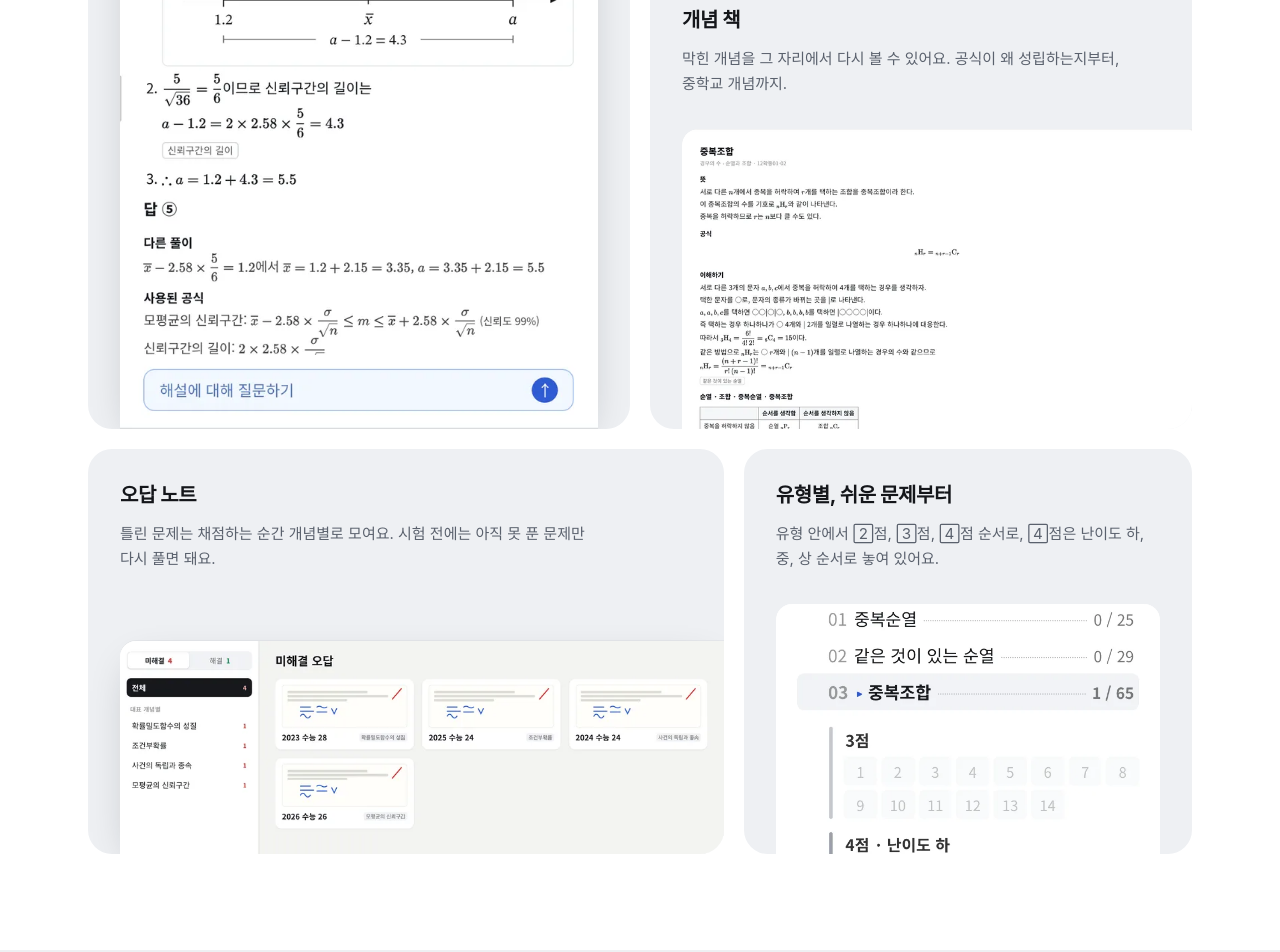
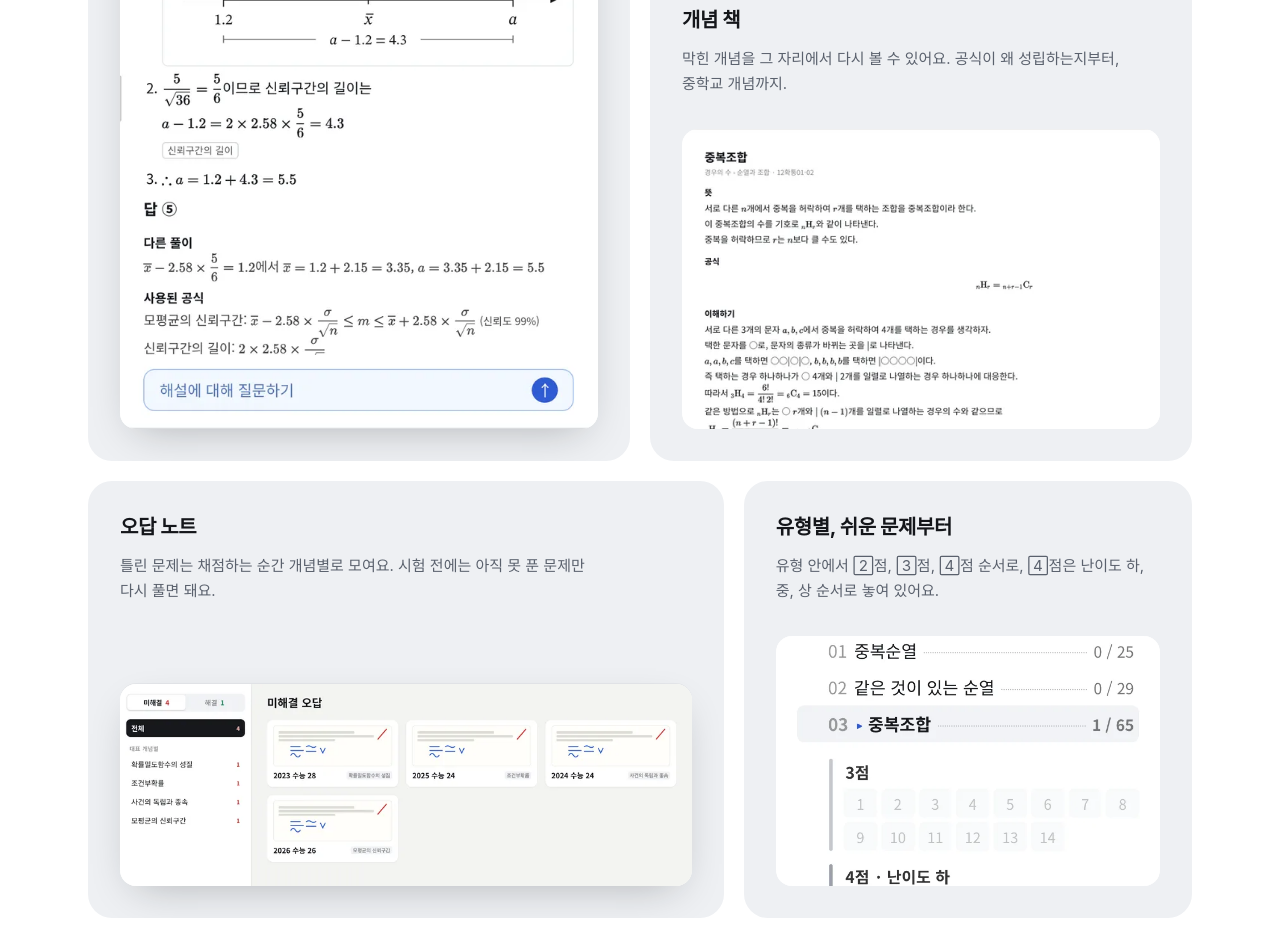
Before and after one commit to Knowledge-Graph-Errorlog/bigeupWeb, a React (Vite) app: page / in a window 1280 px wide. Shown: the part 5160-6112 px from the top of the page. Built offline with nearby package versions, Linux system fonts and the light colour scheme; no server answers; a web font is replaced by a local one.

Commit message:
그 밖의 기능 칸: 앱 화면 사진이 회색 칸 밖으로 나가지 않게 안쪽 여백 안에 넣음
Co-Authored-By: Claude Fable 5.2 <noreply@anthropic.com>

```diff
--- a/src/components/landing/Extras.tsx
+++ b/src/components/landing/Extras.tsx
@@ -40,8 +40,8 @@ export default function Extras() {
             title="읽고 나면 혼자 써 낼 수 있는 해설"
             className="lg:col-span-6 lg:row-span-2"
             media={
-              <div className="mx-6 sm:mx-8">
-                <img src={explainB} srcSet={`${explainA} 640w, ${explainB} 1024w`} sizes="(min-width: 1024px) 40vw, 86vw" alt="해설 화면. 번호가 붙은 풀이 단계마다 그 단계에서 쓴 개념 이름표가 달려 있고, 수직선 그림, 다른 풀이, 사용된 공식이 이어진다." loading="lazy" decoding="async" className={`${shot} rounded-t-2xl`} />
+              <div className="mx-6 mb-6 sm:mx-8 sm:mb-8">
+                <img src={explainB} srcSet={`${explainA} 640w, ${explainB} 1024w`} sizes="(min-width: 1024px) 40vw, 86vw" alt="해설 화면. 번호가 붙은 풀이 단계마다 그 단계에서 쓴 개념 이름표가 달려 있고, 수직선 그림, 다른 풀이, 사용된 공식이 이어진다." loading="lazy" decoding="async" className={`${shot} rounded-2xl`} />
               </div>
             }
           >
@@ -64,8 +64,8 @@ export default function Extras() {
             title="개념 책"
             className="lg:col-span-6"
             media={
-              <div className="ml-6 overflow-hidden rounded-tl-2xl sm:ml-8 lg:h-[300px]">
-                <img src={bookB} srcSet={`${bookA} 800w, ${bookB} 1400w`} sizes="(min-width: 1024px) 50vw, 90vw" alt="개념 책의 중복조합 페이지. 뜻, 공식, 이해하기 순서로 설명이 이어진다." loading="lazy" decoding="async" className={`${shot} rounded-tl-2xl`} />
+              <div className="mx-6 mb-6 overflow-hidden rounded-2xl sm:mx-8 sm:mb-8 h-[240px] lg:h-[300px]">
+                <img src={bookB} srcSet={`${bookA} 800w, ${bookB} 1400w`} sizes="(min-width: 1024px) 40vw, 86vw" alt="개념 책의 중복조합 페이지. 뜻, 공식, 이해하기 순서로 설명이 이어진다." loading="lazy" decoding="async" className={`${shot} w-[135%]! max-w-none`} />
               </div>
             }
           >
@@ -76,8 +76,8 @@ export default function Extras() {
             title="오답 노트"
             className="lg:col-span-7"
             media={
-              <div className="ml-6 sm:ml-8">
-                <img src={noteB} srcSet={`${noteA} 900w, ${noteB} 1600w`} sizes="(min-width: 1024px) 50vw, 90vw" alt="오답 노트 화면. 왼쪽에 대표 개념별 묶음, 오른쪽에 미해결 오답 카드가 놓여 있다." loading="lazy" decoding="async" className={`${shot} rounded-tl-2xl`} />
+              <div className="mx-6 mb-6 sm:mx-8 sm:mb-8">
+                <img src={noteB} srcSet={`${noteA} 900w, ${noteB} 1600w`} sizes="(min-width: 1024px) 50vw, 90vw" alt="오답 노트 화면. 왼쪽에 대표 개념별 묶음, 오른쪽에 미해결 오답 카드가 놓여 있다." loading="lazy" decoding="async" className={`${shot} rounded-2xl`} />
               </div>
             }
           >
@@ -88,7 +88,7 @@ export default function Extras() {
             title="유형별, 쉬운 문제부터"
             className="lg:col-span-5"
             media={
-              <div className="mx-6 h-[280px] overflow-hidden rounded-t-2xl sm:mx-8 lg:h-[250px]">
+              <div className="mx-6 mb-6 h-[280px] overflow-hidden rounded-2xl sm:mx-8 sm:mb-8 lg:h-[250px]">
                 <img src={toc} alt="기출 목차. 중복조합 유형 안에서 3점, 4점 난이도 하, 중, 상 순서로 문제 번호가 놓여 있다." loading="lazy" decoding="async" className={`${shot} -mt-[38%]`} />
               </div>
             }
```
